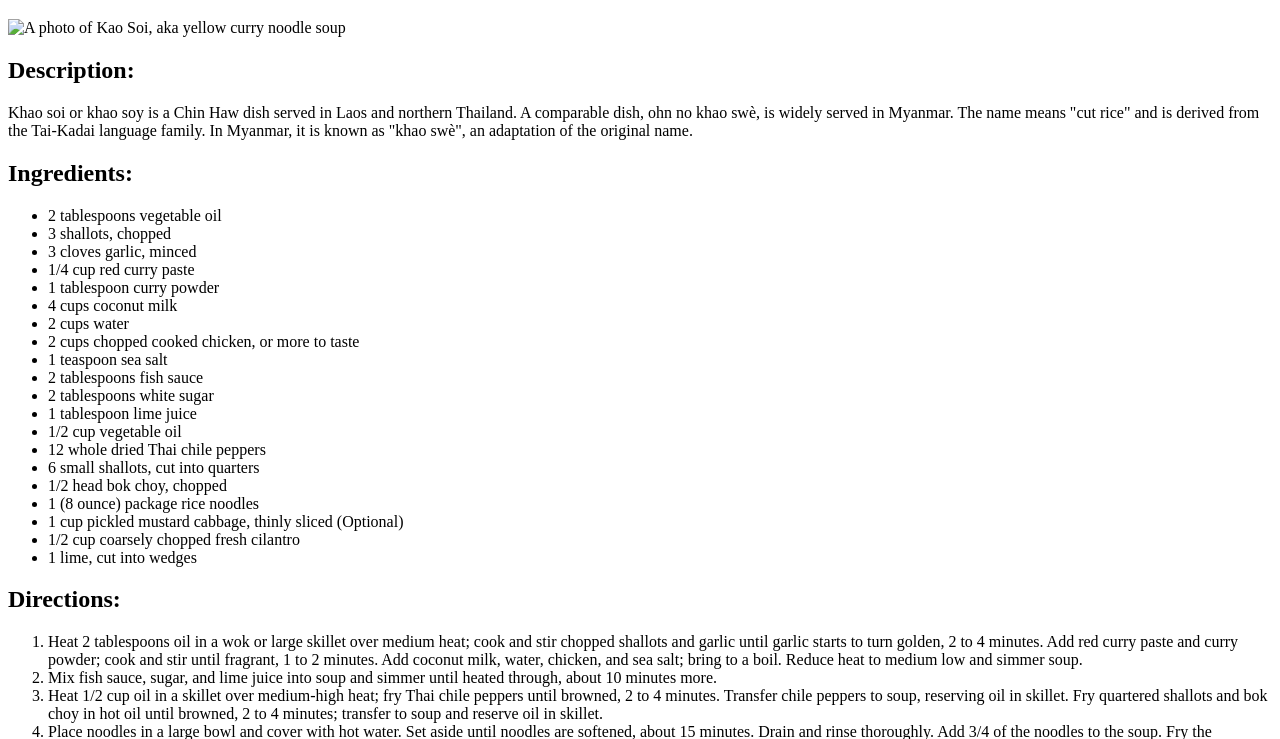
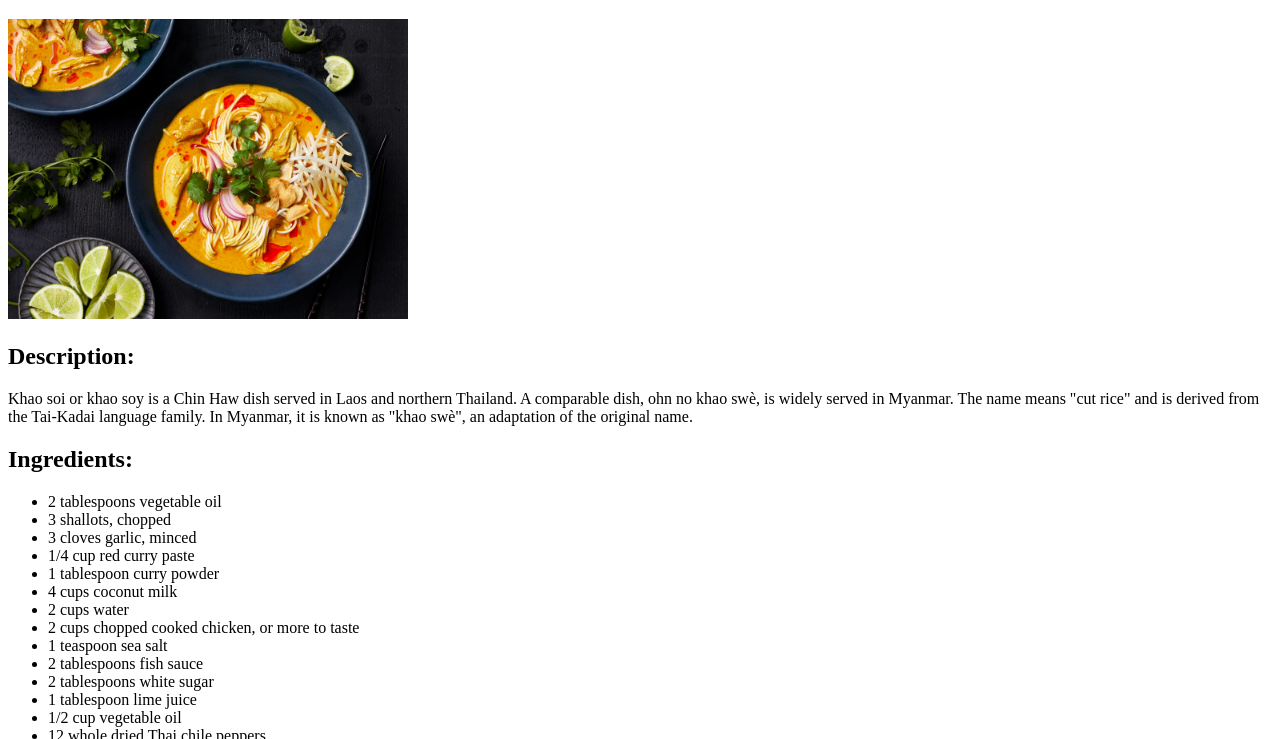
Before and after one commit to codetivated/odin_recipes, a plain HTML site: page recipes/khao-soi.html in a window 1280 px wide. Shown: the part 61-800 px from the top of the page. Drawn offline with Linux system fonts and the light colour scheme.

Commit message:
:adhesive_bandage: fix broken link + image url after renaming kao to khao

```diff
--- a/recipes/khao-soi.html
+++ b/recipes/khao-soi.html
@@ -7,7 +7,7 @@
 </head>
 <body>
   <h1>Khao Soi</h1>
-  <img src="../images/kao-soi.jpg" alt="A photo of Kao Soi, aka yellow curry noodle soup" width="400" height="300">
+  <img src="../images/khao-soi.jpg" alt="A photo of Kao Soi, aka yellow curry noodle soup" width="400" height="300">
   <h2>Description:</h2>
   <p>Khao soi or khao soy is a Chin Haw dish served in Laos and northern Thailand. A comparable dish, ohn no khao swè, is widely served in Myanmar. The name means "cut rice" and is derived from the Tai-Kadai language family. In Myanmar, it is known as "khao swè", an adaptation of the original name.</p>
 
```
Also changed, not shown: index.html (+1 -1 lines).
